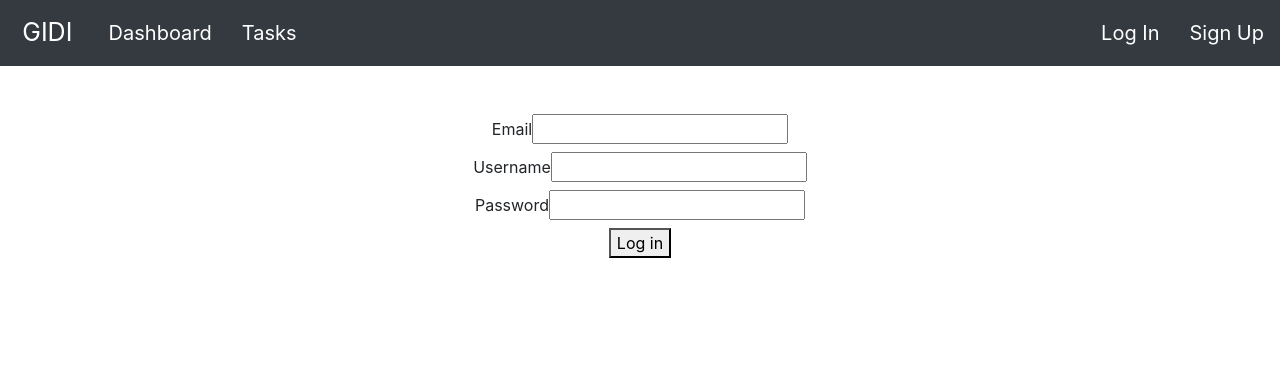
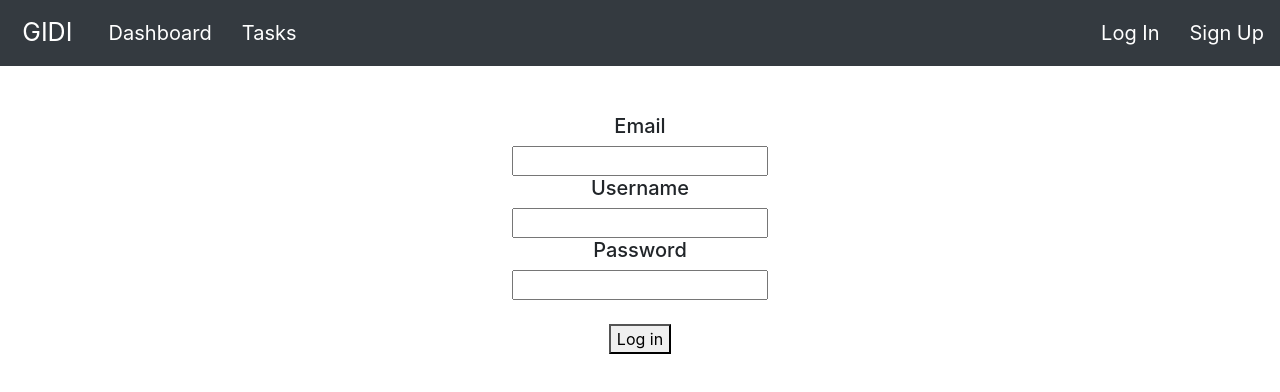
Before and after one commit to jonathanwong110/Git-It-And-Did-It, a React (Create React App) app in the folder git-it-and-did-it-client/: page /signup in a window 1280 px wide. Shown: the top 392 px of the page. Built offline with nearby package versions, Linux system fonts and the light colour scheme.

Commit message:
working on login and signup component

```diff
--- a/git-it-and-did-it-client/src/components/Auth/LogIn.js
+++ b/git-it-and-did-it-client/src/components/Auth/LogIn.js
@@ -1,20 +1,24 @@
 import React, { Component } from 'react';
 
 class LogInForm extends Component {
-  state = {
-    username: '',
-    password: ''
-  };
+  constructor() {
+    super();
+    this.state = {
+      username: '',
+      password: ''
+    }
+  }
 
 
-  handleInputChange = (event) => {
+
+  handleInputChange = (e) => {
     this.setState({
-      [event.target.name]: event.target.value
+      [e.target.name]: e.target.value
     })
   }
 
-  handleSubmit = (event) => {
-    event.preventDefault();
+  handleSubmit = (e) => {
+    e.preDefault();
     if (this.state.username !== "" && this.state.password !== "") {
       return this.props.handleLogin(this.state)
     }
@@ -23,19 +27,20 @@ class LogInForm extends Component {
 
   render() {
     return (
-      <form onSubmit={event => this.handleSubmit(event)}>
+      <form onSubmit={e => this.handleSubmit(e)}>
         <div>
-          <label>
+          <h5>
             Username
-          <input id="username" name="username" type="text" onChange={event => this.handleInputChange(event)} />
-          </label>
+          </h5>
+          <input id="username" name="username" type="text" onChange={e => this.handleInputChange(e)} />
         </div>
         <div>
-          <label>
+          <h5>
             Password
-          <input id="password" name="password" type="password" onChange={event => this.handleInputChange(event)} />
-          </label>
+          </h5>
+          <input id="password" name="password" type="password" onChange={e => this.handleInputChange(e)} />
         </div>
+        <br></br>
         <div>
           <button type="submit">Log in</button>
         </div>
--- a/git-it-and-did-it-client/src/components/Auth/SignUp.js
+++ b/git-it-and-did-it-client/src/components/Auth/SignUp.js
@@ -1,20 +1,23 @@
 import React, { Component } from 'react';
 
 class SignUpForm extends Component {
-  state = {
-    username: '',
-    password: ''
-  };
+  constructor() {
+    super();
+    this.state = {
+      username: '',
+      password: ''
+    };
+  }
 
 
-  handleInputChange = (event) => {
+  handleInputChange = (e) => {
     this.setState({
-      [event.target.name]: event.target.value
+      [e.target.name]: e.target.value
     })
   }
 
-  handleSubmit = (event) => {
-    event.preventDefault();
+  handleSubmit = (e) => {
+    e.preDefault();
     if (this.state.username !== "" && this.state.password !== "") {
       return this.props.handleLogin(this.state)
     }
@@ -23,25 +26,26 @@ class SignUpForm extends Component {
 
   render() {
     return (
-      <form onSubmit={event => this.handleSubmit(event)}>
+      <form onSubmit={e => this.handleSubmit(e)}>
         <div>
-          <label>
+          <h5>
             Email
-          <input id="email" name="email" type="text" onChange={event => this.handleInputChange(event)} />
-          </label>
+          </h5>
+          <input id="email" name="email" type="text" onChange={e => this.handleInputChange(e)} />
         </div>
         <div>
-          <label>
+          <h5>
             Username
-          <input id="username" name="username" type="text" onChange={event => this.handleInputChange(event)} />
-          </label>
+          </h5>
+          <input id="username" name="username" type="text" onChange={e => this.handleInputChange(e)} />
         </div>
         <div>
-          <label>
+          <h5>
             Password
-          <input id="password" name="password" type="password" onChange={event => this.handleInputChange(event)} />
-          </label>
+          </h5>
+          <input id="password" name="password" type="password" onChange={e => this.handleInputChange(e)} />
         </div>
+        <br></br>
         <div>
           <button type="submit">Log in</button>
         </div>
```
